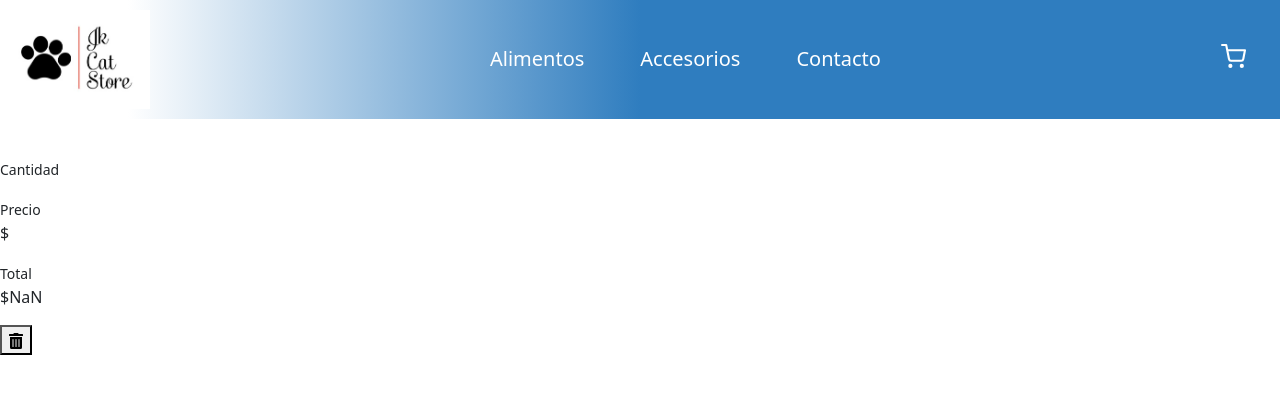
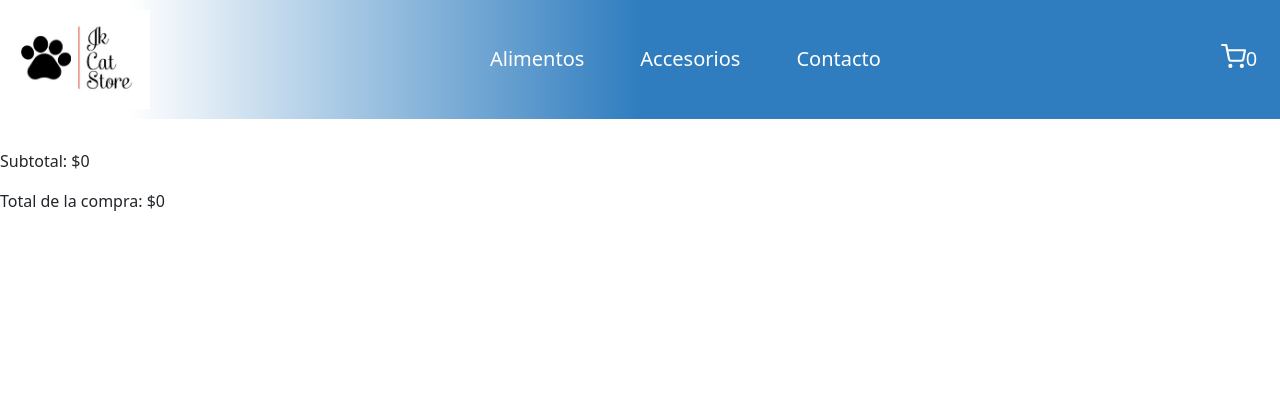
Before and after one commit to jennykischner/jk-cat-store, a React (Vite) app: page /cart in a window 1280 px wide. Shown: the top 394 px of the page. Built offline with nearby package versions, Linux system fonts and the light colour scheme.

Commit message:
arregle errores de consola en los componentes cart

```diff
--- a/src/components/Cart.jsx
+++ b/src/components/Cart.jsx
@@ -1,35 +1,51 @@
+import React, { useContext } from "react";
 import { FaTrashAlt } from "react-icons/fa";
-import { useContext } from "react";
-import { CartContext } from "../context/CartContext";
+import { CartContext } from "../context/CartContextProvide";
 
-export const Cart = ({ id, title, price, amount }) => {
-  const { removeItem } = useContext(CartContext);
+const Cart = () => {
+  const { cart, removeItem } = useContext(CartContext);
+
+  const calculateSubtotal = (product) => {
+    return product.price * product.amount;
+  };
+
+  const total = cart.reduce((acc, product) => acc + calculateSubtotal(product), 0);
 
   return (
-    <div className="carrito">
-      <div id="carrito__productos" className="carrito__prod">
-        <div className="carrito__prod--titulo">
-          <h3>{title}</h3>
+    <div className="cart">
+      {cart.map((product) => (
+        <div key={product.id} className="cart__product">
+          <div className="cart__product--info">
+            <div className="cart__product--title">
+              <h3>{product.title}</h3>
             </div>
-        <div className="carrito__prod--cant">
+            <div className="cart__product--quantity">
               <small>Cantidad</small>
-          <p>{amount}</p>
+              <p>{isNaN(product.amount) ? 0 : product.amount}</p>
             </div>
-        <div className="carrito__prod--precio">
+            <div className="cart__product--price">
               <small>Precio</small>
-          <p>${price}</p>
+              <p>${product.price}</p>
             </div>
-        <div className="carrito__prod--subtotal">
+            <div className="cart__product--total">
               <small>Total</small>
-          <p>${price * amount}</p>
+              <p>${isNaN(product.price) || isNaN(product.amount) ? 0 : calculateSubtotal(product)}</p>
             </div>
-        <button
-          className="carrito__prod--eliminar"
-          onClick={() => removeItem(id)}
-        >
+            <button className="cart__product--remove" onClick={() => removeItem(product.id)}>
               <FaTrashAlt />
             </button>
           </div>
         </div>
+      ))}
+
+      <div className="cart__subtotal">
+        <p>Subtotal: ${total}</p>
+      </div>
+      <div className="cart__total">
+        <p>Total de la compra: ${total}</p>
+      </div>
+    </div>
   );
 };
+
+export default Cart;
--- a/src/components/CartWidget.jsx
+++ b/src/components/CartWidget.jsx
@@ -1,16 +1,16 @@
 import { FiShoppingCart } from "react-icons/fi";
-import { useContext } from "react";
-import { CartContext } from "../context/CartContext";
+import React, { useContext } from "react";
 import { Link } from "react-router-dom";
+import { CartContext } from "../context/CartContextProvide";
 
-export const CartWidget = () => {
+const CartWidget = () => {
   const { totalAmount } = useContext(CartContext);
 
   return (
-    <div className="carrito">
+    <div className="cart-widget">
       <Link to="/cart" className="carrito__link">
-      <FiShoppingCart/>
-        <p>{totalAmount}</p>
+        <FiShoppingCart />
+        <p className="carrito__amount">{String(totalAmount)}</p>
       </Link>
     </div>
   );
--- a/src/components/ItemDetail.jsx
+++ b/src/components/ItemDetail.jsx
@@ -1,7 +1,8 @@
-import React, { useState } from 'react';
+import React, { useState, useContext } from 'react';
 import { useParams } from 'react-router-dom';
 import Count from './Count';
 import { Card } from 'react-bootstrap';
+import { CartContext } from '../context/CartContextProvide';
 
 const ItemDetail = ({ productos }) => {
   const { id } = useParams();
@@ -9,11 +10,23 @@ const ItemDetail = ({ productos }) => {
   const filteredProducts = productos.filter((producto) => producto.id === itemId);
 
   const [selectedQuantity, setSelectedQuantity] = useState(1);
+  const [addedToCart, setAddedToCart] = useState(false);
+
+  const { addItem } = useContext(CartContext);
 
   const handleCountChange = (count) => {
     setSelectedQuantity(count);
   };
 
+  const handleAddToCart = (product) => {
+    addItem({
+      id: product.id,
+      title: product.name,
+      price: product.price,
+      amount: selectedQuantity,
+    });
+    setAddedToCart(true);
+  };
 
   return (
     <>
@@ -24,6 +37,8 @@ const ItemDetail = ({ productos }) => {
             <Card.Title>{p.name}</Card.Title>
             <Card.Text>{p.description}</Card.Text>
             <Count initialCount={selectedQuantity} onCountChange={handleCountChange} />
+            <button onClick={() => handleAddToCart(p)}>Añadir al carrito</button>
+            {addedToCart && <p>Producto añadido al carrito</p>}
           </Card.Body>
         </Card>
       ))}
--- a/src/components/NavBar.jsx
+++ b/src/components/NavBar.jsx
@@ -2,9 +2,9 @@ import React from "react";
 import Container from 'react-bootstrap/Container';
 import Nav from 'react-bootstrap/Nav';
 import Navbar from 'react-bootstrap/Navbar';
-import {CartWidget} from "../components/CartWidget";
 import logo from "../assets/img/imagen-logo.jpeg";
 import {Link} from "react-router-dom"
+import CartWidget from "../components/CartWidget";
 
 
 const NavBar = () => {
@@ -22,10 +22,7 @@ const NavBar = () => {
             <Link to={"/contact"} className="nav-link">Contacto</Link>
           </Nav>
         </Container>
-        <Link to={"/Cart"}>
-          <CartWidget/>
-        </Link>
-
+        <CartWidget />
       </Navbar>
     </div>
   );
--- a/src/components/index.css
+++ b/src/components/index.css
@@ -47,9 +47,12 @@
   height: 30px;
   color: #ffffff;
   font-size: 25px;
+  text-decoration: none;
 }
 
-
+.carrito__amount{
+  font-size: 20px;
+}
 
 
 /* Estilos para el contenedor principal */
--- a/src/context/CartContext.jsx
+++ /dev/null
@@ -1,52 +0,0 @@
-import { useState } from "react";
-import { createContext } from "react";
-
-export const CartContext = createContext({
-  cart: [],
-});
-
-export let inCart = true;
-
-export const CartProvider = ({ children }) => {
-  const [cart, setCart] = useState([]);
-
-  console.log(cart);
-
-  const addItem = (item, amount) => {
-    if (!isInCart(item.id)) {
-      setCart((prev) => [...prev, { ...item, amount }]);
-      inCart = true;
-    } else {
-      console.error("El producto ya fue agregado");
-      inCart = false;
-    }
-  };
-
-  const removeItem = (itemId) => {
-    const cartUpdate = cart.filter((prod) => prod.id !== itemId);
-    setCart(cartUpdate);
-  };
-
-  const clearCart = () => {
-    setCart([]);
-  };
-
-  const isInCart = (itemId) => {
-    return cart.some((prod) => prod.id === itemId);
-  };
-
-  const totalAmount = cart.reduce((acc, producto) => acc + producto.amount, 0);
-
-  const total = cart.reduce(
-    (acc, producto) => acc + parseFloat(producto.price) * producto.amount,
-    0
-  );
-
-  return (
-    <CartContext.Provider
-      value={{ cart, addItem, removeItem, clearCart, totalAmount, total }}
-    >
-      {children}
-    </CartContext.Provider>
-  );
-};
--- /dev/null
+++ b/src/context/CartContextProvide.jsx
@@ -0,0 +1,50 @@
+import React, { createContext, useState } from "react";
+
+export const CartContext = createContext();
+
+export const CartContextProvider = ({ children }) => {
+  const [cart, setCart] = useState([]);
+  const addItem = (item) => {
+    if (!isInCart(item.id)) {
+      const productTotal = item.price * item.amount;
+      setCart((prev) => [...prev, { ...item, total: productTotal }]);
+    } else {
+      console.error("El producto ya fue agregado");
+    }
+  };
+
+
+  const removeItem = (itemId) => {
+    const cartUpdate = cart.filter((prod) => prod.id !== itemId);
+    setCart(cartUpdate);
+  };
+
+  const clearCart = () => {
+    setCart([]);
+  };
+
+  const isInCart = (itemId) => {
+    return cart.some((prod) => prod.id === itemId);
+  };
+
+  const totalAmount = cart.reduce((acc, product) => acc + product.amount,0);
+  const total = cart.reduce(
+    (acc, product) => acc + parseFloat(product.price) * product.amount,
+    0
+  );
+
+  const cartContextValue = {
+    cart,
+    addItem,
+    removeItem,
+    clearCart,
+    totalAmount,
+    total,
+  };
+
+  return (
+    <CartContext.Provider value={cartContextValue}>
+      {children}
+    </CartContext.Provider>
+  );
+};
```
Also changed, not shown: App.jsx (+5 -5 lines). Lines whose indentation alone changed are shown as unchanged.
